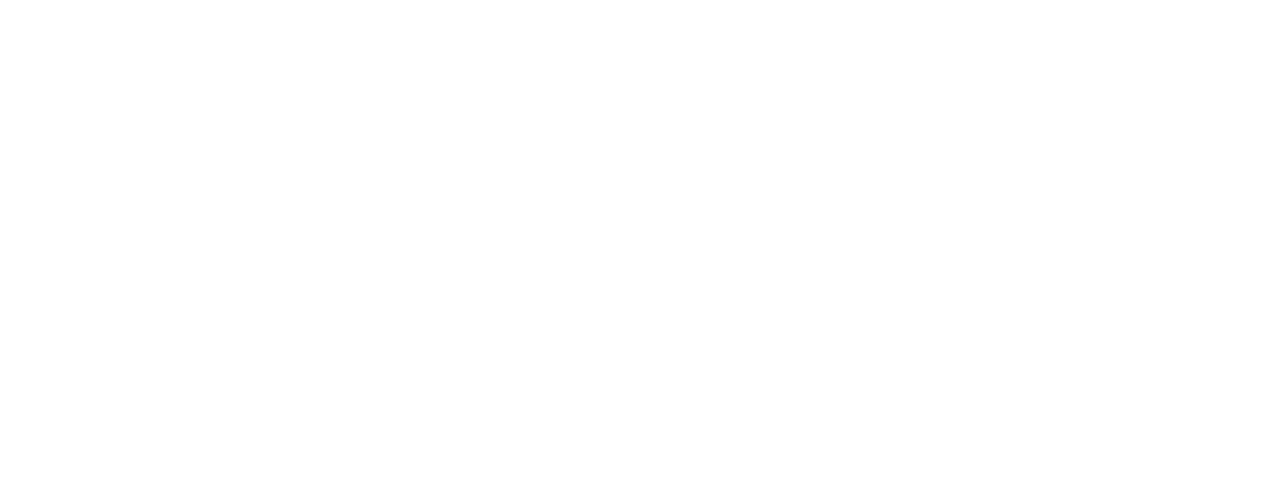
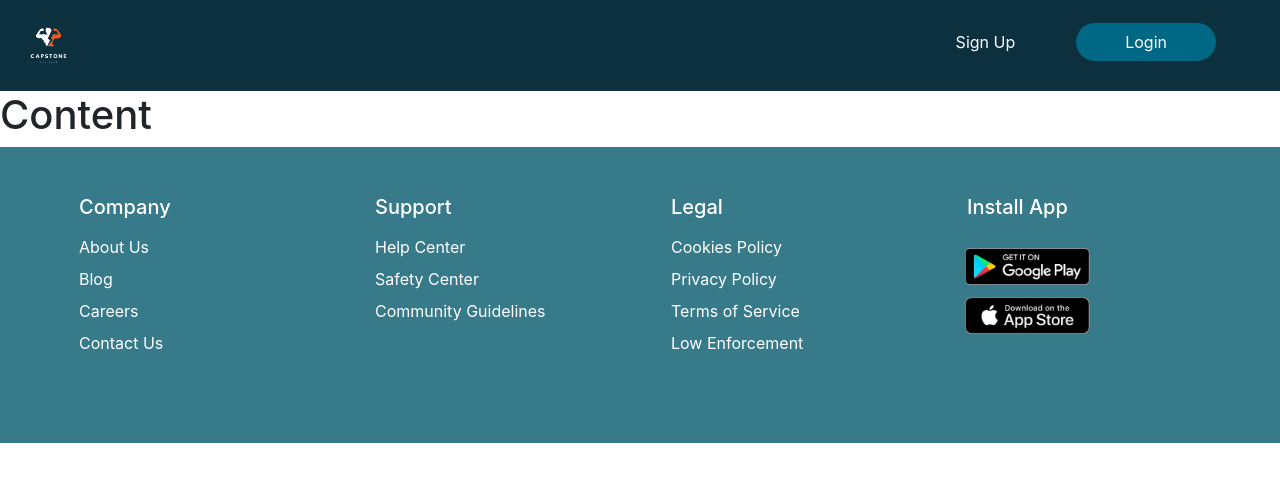
Before and after one commit to gymtrainingclub/web-app, a Nuxt app in the folder gym-web/: page / in a window 1280 px wide. Before the commit this address had no page. Shown: the top 482 px of the page. Built offline with nearby package versions, Linux system fonts and the light colour scheme.

Commit message:
add index page

```diff
--- a/gym-web/components/User/Auth/ForgotPassView.vue
+++ b/gym-web/components/User/Auth/ForgotPassView.vue
@@ -38,6 +38,16 @@
 <script>
 export default {
 	name: 'ForgotPassView',
+	data() {
+		return {
+			email: '',
+		}
+	},
+	methods: {
+		handleResetPass() {
+			console.log(this.email)
+		},
+	},
 }
 </script>
 
--- /dev/null
+++ b/gym-web/components/User/Content/FooterView.vue
@@ -0,0 +1,52 @@
+<template>
+	<div class="col-lg-12 bg-custom text-white">
+		<div class="row g-0 p-5">
+			<div class="col-lg-3 mb-3">
+				<h5 class="px-3">Company</h5>
+				<ul class="list-unstyled pt-2 px-3">
+					<li class="pb-2">About Us</li>
+					<li class="pb-2">Blog</li>
+					<li class="pb-2">Careers</li>
+					<li class="pb-2">Contact Us</li>
+				</ul>
+			</div>
+			<div class="col-lg-3 mb-3">
+				<h5 class="px-3">Support</h5>
+				<ul class="list-unstyled pt-2 px-3">
+					<li class="pb-2">Help Center</li>
+					<li class="pb-2">Safety Center</li>
+					<li class="pb-2">Community Guidelines</li>
+				</ul>
+			</div>
+			<div class="col-lg-3 mb-3">
+				<h5 class="px-3">Legal</h5>
+				<ul class="list-unstyled pt-2 px-3">
+					<li class="pb-2">Cookies Policy</li>
+					<li class="pb-2">Privacy Policy</li>
+					<li class="pb-2">Terms of Service</li>
+					<li class="pb-2">Low Enforcement</li>
+				</ul>
+			</div>
+			<div class="col-lg-3 mb-3">
+				<h5 class="px-3">Install App</h5>
+				<ul class="list-unstyled pt-2">
+					<li>
+						<img src="@/assets/img/installer.jpg" width="150" />
+					</li>
+				</ul>
+			</div>
+		</div>
+	</div>
+</template>
+
+<script>
+export default {
+	name: 'FooterView',
+}
+</script>
+
+<style scoped>
+.bg-custom {
+	background: #377a8a;
+}
+</style>
--- /dev/null
+++ b/gym-web/components/User/Content/NavbarView.vue
@@ -0,0 +1,63 @@
+<template>
+	<nav class="navbar navbar-expand-lg bg-custom">
+		<NuxtLink class="navbar-brand" to="/">
+			<img src="@/assets/img/logo.png" width="65" />
+		</NuxtLink>
+		<button
+			class="navbar-toggler shadow-sm"
+			type="button"
+			data-toggle="collapse"
+			data-target="#navbarSupportedContent"
+			@click.stop="toggleNavbar()"
+		>
+			<b-icon icon="chevron-bar-down" class="text-white h3"></b-icon>
+		</button>
+		<div
+			class="collapse navbar-collapse justify-content-end"
+			id="navbarSupportedContent"
+			v-bind:class="{ show: show }"
+		>
+			<ul class="navbar-nav mr-5">
+				<li class="nav-item mr-5 mb-2">
+					<NuxtLink to="/auth/user/register" class="btn btn-white text-white">
+						Sign Up
+					</NuxtLink>
+				</li>
+				<li class="nav-item mb-2">
+					<NuxtLink
+						to="/auth/user/login"
+						class="btn btn-custom rounded-pill px-5"
+					>
+						Login
+					</NuxtLink>
+				</li>
+			</ul>
+		</div>
+	</nav>
+</template>
+
+<script>
+export default {
+	name: 'NavbarView',
+	data() {
+		return {
+			show: false,
+		}
+	},
+	methods: {
+		toggleNavbar() {
+			this.show = !this.show
+		},
+	},
+}
+</script>
+
+<style scoped>
+.btn-custom {
+	background: #006784;
+	color: white;
+}
+.bg-custom {
+	background: #0c303d;
+}
+</style>
--- /dev/null
+++ b/gym-web/pages/index.vue
@@ -0,0 +1,17 @@
+<template>
+	<div>
+		<NavbarView />
+		<h1>Content</h1>
+		<FooterView />
+	</div>
+</template>
+
+<script>
+import NavbarView from '@/components/User/Content/NavbarView.vue'
+import FooterView from '@/components/User/Content/FooterView.vue'
+
+export default {
+	name: 'LandingPage',
+	components: { NavbarView, FooterView },
+}
+</script>
```
Also changed, not shown: gym-web/assets/img/installer.JPG (added).
